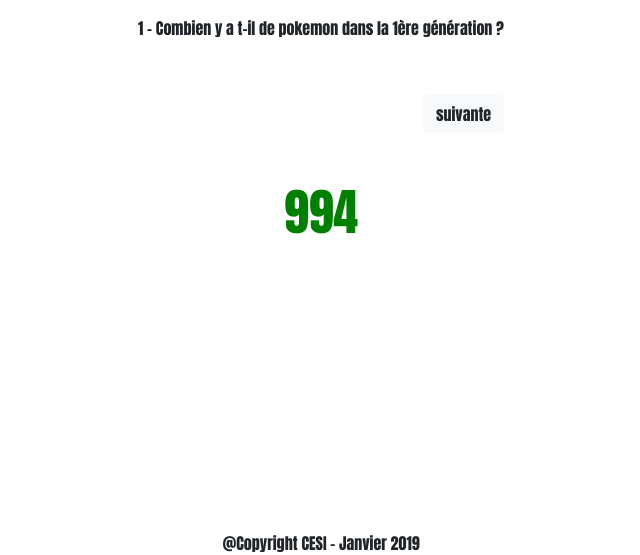
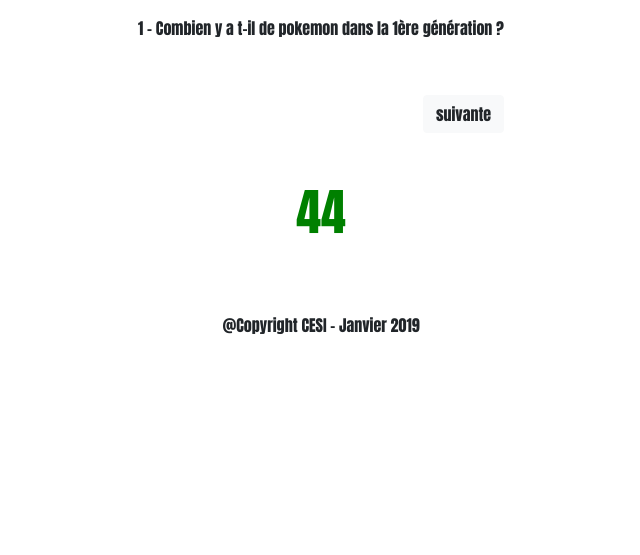
Before and after one commit to leobernier/Inscription, a PHP site: page /traitement.php in a window 1280 px wide. Shown: the part 245-800 px from the top of the page, without its empty margins (319-959 px from the left). Run offline with PHP 8.4, Linux system fonts and the light colour scheme; data comes from the database, SQL or seed files in the repository; data that the repository does not hold is empty; some libraries are stand-ins or nearby versions.

Commit message:
Dernière mise en page

```diff
--- a/src/css/index.css
+++ b/src/css/index.css
@@ -2,6 +2,9 @@ body{
   font-family: 'Anton', sans-serif;
 }
 
+.footer{
+  margin-top: 5%;
+}
 a{
   text-decoration : none;
 }
--- a/src/footer.php
+++ b/src/footer.php
@@ -1,4 +1,4 @@
-<div class="footer fixed-bottom">
+<div class="footer">
     <div class="container">
         <div class="row">
             <div class="col-md-12" align="center">
--- a/src/index.php
+++ b/src/index.php
@@ -63,10 +63,8 @@ $resultat = $goClassBDD->testIP($ip);
         1. Vous ne pouvez passez le test <strong>qu'une seule fois</strong>.<br/>
         2. Les question a choix multiple peuvent necessiter plusieurs réponses.<br/>
         3. Chaque bonne réponse vous octroie un point.<br/>
-        4. Chaque mauvaise réponse compte pour 0.<br/>
-        5. Chaque réponse non répondue compte pour 0.<br/>
-        6. Vous devez obtenir un total de 3 points.<br/>
-        7. Si vous n'obtenez pas le nombre de points exigés, vous ne pourrez plus procéder à votre inscription.<br/>
+        4. Chaque réponse mauvaise ou non répondue compte pour 0.<br/>
+        5. Vous devez obtenir un total de 3 points.<br/>
       </p>
       <br />
       <input type="checkbox" id="ckbxClick">  J'ai bien compris les consignes et je suis prêt pour passer le test</input>
--- a/src/traitement.php
+++ b/src/traitement.php
@@ -147,7 +147,7 @@ if (empty($_POST['test'])) {
 
 <!-- Script du chronomètre -->
 <script>
-var seconds = 1000;
+var seconds = 50;
 setInterval( function(){
   --seconds;
   var chrono = document.getElementById('rebours');
```
